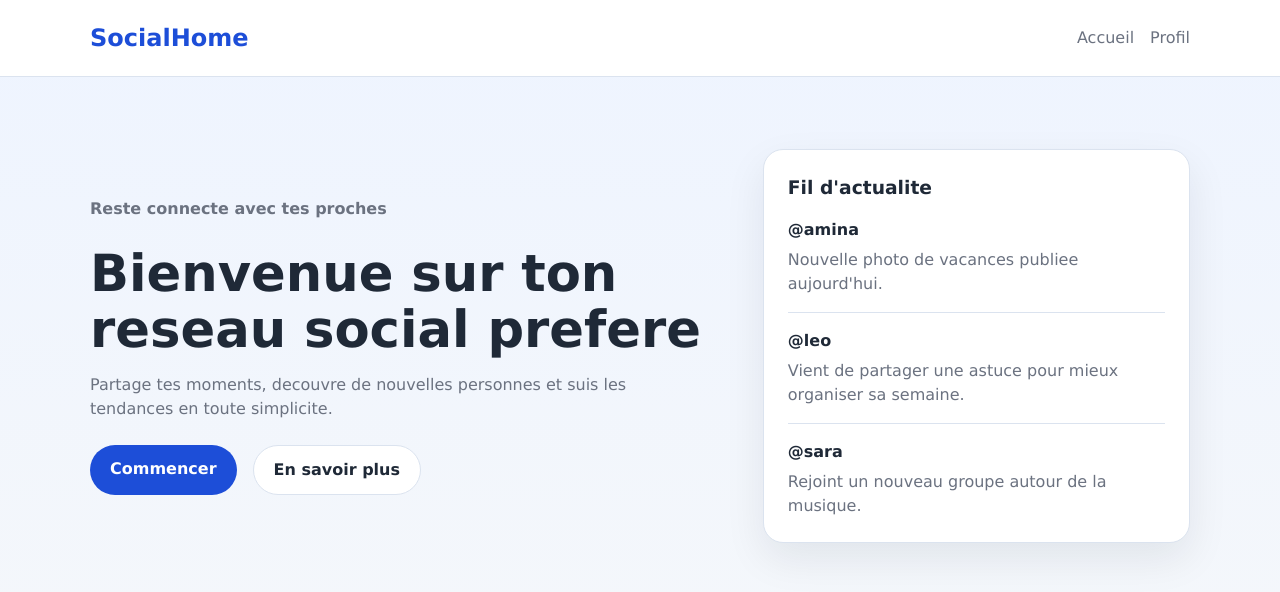
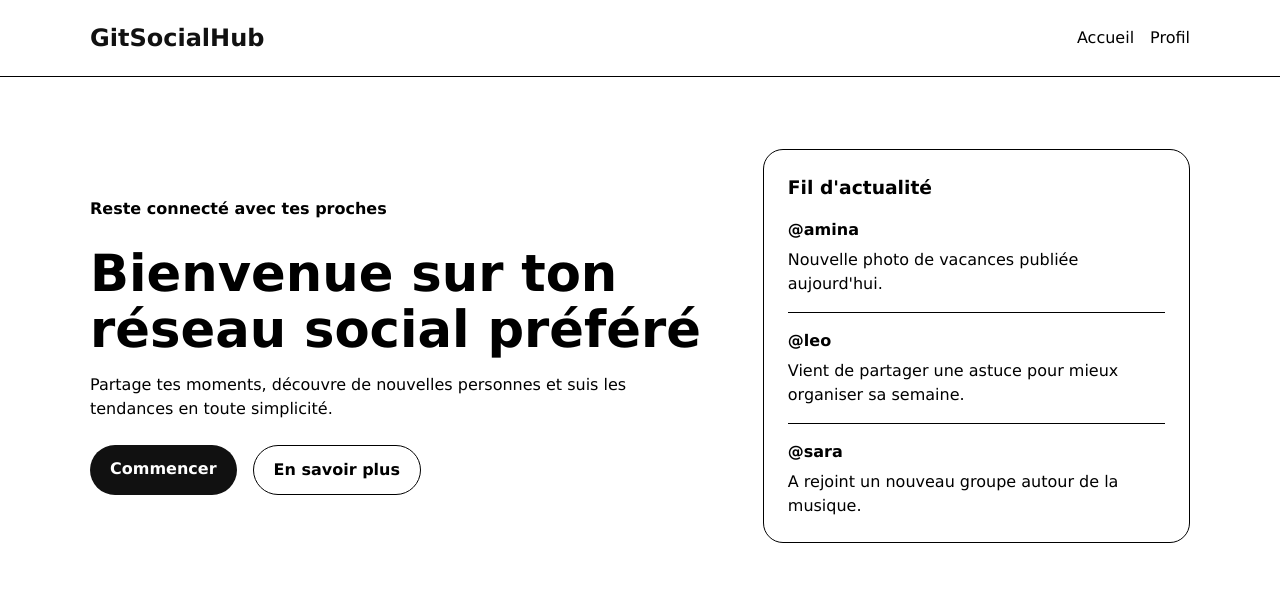
Before and after one commit to iaritina/git_advanced_usage, a plain HTML site: page index.html in a window 1280 px wide. Drawn offline with Linux system fonts and the light colour scheme.

Commit message:
Combine two commits into one
chore: change color to black and white

chore: change name to GitSocialHub

```diff
--- a/index.html
+++ b/index.html
@@ -3,13 +3,13 @@
 <head>
   <meta charset="UTF-8">
   <meta name="viewport" content="width=device-width, initial-scale=1.0">
-  <title>SocialHome</title>
+  <title>GitSocialHub</title>
   <link rel="stylesheet" href="styles.css">
 </head>
 <body>
   <header class="site-header">
     <div class="container header-content">
-      <h1 class="logo">SocialHome</h1>
+      <h1 class="logo">GitSocialHub</h1>
       <nav class="nav-links">
         <a href="#">Accueil</a>
         <a href="#">Profil</a>
@@ -20,11 +20,11 @@
   <main class="hero">
     <div class="container hero-content">
       <div class="hero-text">
-        <p class="eyebrow">Reste connecte avec tes proches</p>
-        <h2>Bienvenue sur ton reseau social prefere</h2>
+        <p class="eyebrow">Reste connecté avec tes proches</p>
+        <h2>Bienvenue sur ton réseau social préféré</h2>
         <p>
-          Partage tes moments, decouvre de nouvelles personnes et suis les
-          tendances en toute simplicite.
+          Partage tes moments, découvre de nouvelles personnes et suis les
+          tendances en toute simplicité.
         </p>
         <div class="hero-actions">
           <a class="button primary" href="#">Commencer</a>
@@ -33,10 +33,10 @@
       </div>
 
       <section class="card feed-preview">
-        <h3>Fil d'actualite</h3>
+        <h3>Fil d'actualité</h3>
         <article class="post">
           <strong>@amina</strong>
-          <p>Nouvelle photo de vacances publiee aujourd'hui.</p>
+          <p>Nouvelle photo de vacances publiée aujourd'hui.</p>
         </article>
         <article class="post">
           <strong>@leo</strong>
@@ -44,7 +44,7 @@
         </article>
         <article class="post">
           <strong>@sara</strong>
-          <p>Rejoint un nouveau groupe autour de la musique.</p>
+          <p>A rejoint un nouveau groupe autour de la musique.</p>
         </article>
       </section>
     </div>
--- a/styles.css
+++ b/styles.css
@@ -1,11 +1,11 @@
 :root {
-  --bg: #f4f7fb;
+  --bg: #ffffff;
   --surface: #ffffff;
-  --primary: #1d4ed8;
-  --primary-dark: #163ea9;
-  --text: #1f2937;
-  --muted: #6b7280;
-  --border: #dbe3ef;
+  --primary: #111111;
+  --primary-dark: #000000;
+  --text: #000000;
+  --muted: #000000;
+  --border: #000000;
 }
 
 * {
@@ -16,7 +16,7 @@
 
 body {
   font-family: Verdana, Geneva, Tahoma, sans-serif;
-  background: linear-gradient(180deg, #eef4ff 0%, var(--bg) 100%);
+  background: #ffffff;
   color: var(--text);
   line-height: 1.5;
 }
@@ -108,6 +108,7 @@ a {
 .button.secondary {
   border: 1px solid var(--border);
   background: var(--surface);
+  color: var(--text);
 }
 
 .card {
@@ -115,7 +116,7 @@ a {
   border: 1px solid var(--border);
   border-radius: 20px;
   padding: 24px;
-  box-shadow: 0 16px 40px rgba(15, 23, 42, 0.08);
+  box-shadow: none;
 }
 
 .feed-preview h3 {
```
